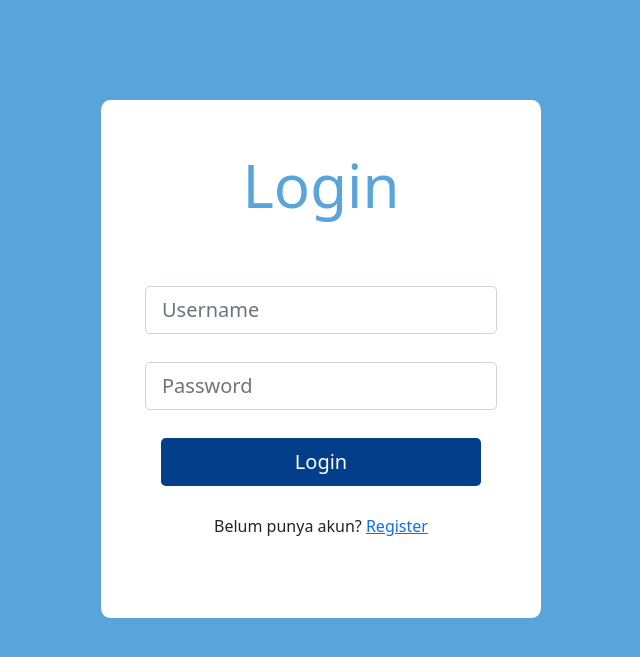
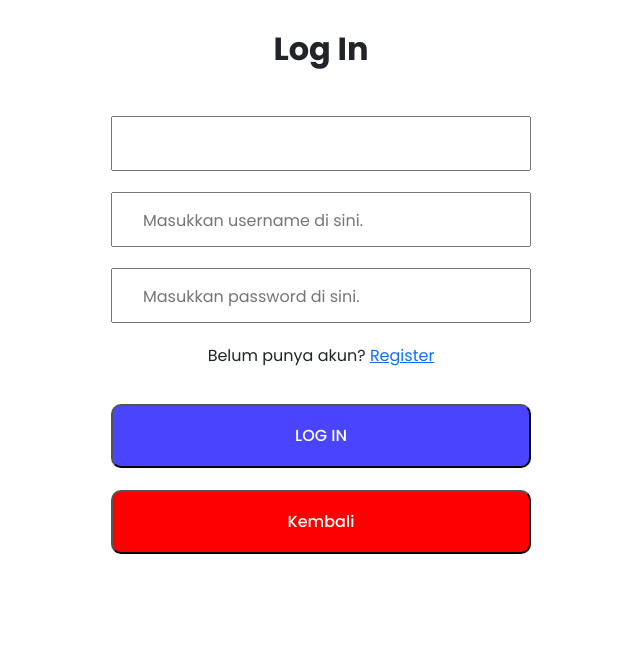
Before and after one commit to PBP-A07/pedulilindungi2.0, a Django app: template account/templates/login.html in a window 1280 px wide. Shown: the top 657 px of the page, without its empty margins (319-959 px from the left). Run offline with Django 3.2, Linux system fonts and the light colour scheme; the template is opened without the code that fills it, so the values that code supplies are empty, except form fields; tables that the repository leaves empty hold one stand-in row (values such as "Sample post"); form fields are guessed from the names that the template uses.

```diff
--- a/account/static/css/login.css
+++ /dev/null
@@ -1,126 +0,0 @@
-body {
-    background-color: #59a5db;
-}
-
-.base {
-    width: auto;
-    height: auto;
-    background-color: white;
-    border-radius: 2%;
-}
-
-#a {
-    padding-top: 100px;
-    padding-left: 420px;
-    padding-right: 420px;
-}
-
-.title {
-    color: #59A5DB;
-    font-size: 60px;
-    padding-top: 40px;
-    padding-bottom: 40px;
-}
-
-.username {
-    margin-left: 44px;
-    margin-right: 44px;
-    margin-bottom: 28px;
-}
-
-.btn {
-    background-color: #023e8a;
-    color: white;
-    width: 320px;
-    margin-bottom: 28px;
-}
-
-#a .regist {
-    padding-bottom: 80px;
-}
-
-@media only screen and (max-width: 1200px) {
-    body {
-        background-color: #59a5db;
-    }
-
-    .base {
-        width: auto;
-        height: auto;
-        background-color: white;
-        border-radius: 2%;
-    }
-
-    #a {
-        padding-top: 100px;
-        padding-left: 200px;
-        padding-right: 200px;
-    }
-
-    .title {
-        color: #59A5DB;
-        font-size: 60px;
-        padding-top: 40px;
-        padding-bottom: 40px;
-    }
-
-    .username {
-        margin-left: 44px;
-        margin-right: 44px;
-        margin-bottom: 28px;
-    }
-
-    .btn {
-        background-color: #023e8a;
-        color: white;
-        width: 300px;
-        margin-bottom: 28px;
-    }
-
-    #a .regist {
-        padding-bottom: 80px;
-    }
-}
-
-@media only screen and (max-width: 768px) {
-    body {
-        background-color: #59a5db;
-    }
-
-    .base {
-        width: auto;
-        height: auto;
-        background-color: white;
-        border-radius: 2%;
-    }
-
-    #a {
-        padding-top: 100px;
-        padding-left: 10px;
-        padding-right: 10px;
-    }
-
-    .title {
-        color: #59A5DB;
-        font-size: 60px;
-        padding-top: 40px;
-        padding-bottom: 40px;
-    }
-
-    .username {
-        margin-left: 44px;
-        margin-right: 44px;
-        margin-bottom: 28px;
-    }
-
-    .btn {
-        background-color: #023e8a;
-        color: white;
-        width: 240px;
-        margin-bottom: 28px;
-    }
-
-    #a .regist {
-        padding-bottom: 80px;
-    }
-}
--- a/account/templates/login.html
+++ b/account/templates/login.html
@@ -1,51 +1,64 @@
 {% load static %}
-<!doctype html>
+<!DOCTYPE html>
 <html lang="en">
   <head>
     <!-- Required meta tags -->
-    <meta charset="utf-8">
-    <meta name="viewport" content="width=device-width, initial-scale=1">
+    <meta charset="utf-8" />
+    <meta name="viewport" content="width=device-width, initial-scale=1" />
 
     <!-- Bootstrap CSS -->
-    <link href="https://cdn.jsdelivr.net/npm/bootstrap@5.1.3/dist/css/bootstrap.min.css" rel="stylesheet" integrity="sha384-1BmE4kWBq78iYhFldvKuhfTAU6auU8tT94WrHftjDbrCEXSU1oBoqyl2QvZ6jIW3" crossorigin="anonymous">
-    <link rel="stylesheet" href="{% static 'css/login.css' %}">
+    <link
+      href="https://cdn.jsdelivr.net/npm/bootstrap@5.1.3/dist/css/bootstrap.min.css"
+      rel="stylesheet"
+      integrity="sha384-1BmE4kWBq78iYhFldvKuhfTAU6auU8tT94WrHftjDbrCEXSU1oBoqyl2QvZ6jIW3"
+      crossorigin="anonymous"
+    />
+    <link rel="stylesheet" href="{% static 'css\account\login.css' %}" />
     <script src="https://ajax.googleapis.com/ajax/libs/jquery/3.3.1/jquery.min.js"></script>
     <title>Login</title>
   </head>
   <body>
-      <div id="a">
-        <div class="base text-center">
-          <div class="d-flex justify-content-center">
-            <p class="title">Login</p>
+    <div id="anchor">
+      <h2>Log In</h2>
+      <div class="form-container">
+        <form action="" method="POST">
+          {% csrf_token %}
+          <div class="input-box" name="username" style="margin-top: 40px">
+            {{ form.username }}
           </div>
-          <form method="POST" action="">
-            {% csrf_token %}
-            <div class="username">
-              <input class="form-control form-control-lg" type="text" placeholder="Username" aria-label="default input example" name="username">
-            </div>
-            <div class="username">
-              <input class="form-control form-control-lg" type="password" placeholder="Password" aria-label="default input example" name="password">
-            </div>
-
-            <div class="login">
-                <input class="btn btn-lg" type="submit" value="Login">
-            </div>
+          <div class="input-box" name="password1">
+            <input
+              type="text"
+              placeholder="Masukkan username di sini."
+              name="username"
+            />
+          </div>
+          <div class="input-box" name="password2">
+            <input
+              type="text"
+              placeholder="Masukkan password di sini."
+              name="password"
+            />
+          </div>
+          <div class="register">
+            <p>Belum punya akun? <a href="/auth/">Register</a></p>
+          </div>
+          <div class="buttons">
+            <input
+              class="auth-button"
+              id="submit"
+              type="submit"
+              value="LOG IN"
+            />
+            <input
+              id="kembali"
+              class="auth-button"
+              type="submit"
+              value="Kembali"
+            />
+          </div>
         </form>
-            <p class="regist">Belum punya akun? <a href="register">Register</a></p>
-          </div>
-        </div>
       </div>
-
-
-    <!-- Optional JavaScript; choose one of the two! -->
-
-    <!-- Option 1: Bootstrap Bundle with Popper -->
-    <script src="https://cdn.jsdelivr.net/npm/bootstrap@5.1.3/dist/js/bootstrap.bundle.min.js" integrity="sha384-ka7Sk0Gln4gmtz2MlQnikT1wXgYsOg+OMhuP+IlRH9sENBO0LRn5q+8nbTov4+1p" crossorigin="anonymous"></script>
-
-    <!-- Option 2: Separate Popper and Bootstrap JS -->
-    <!--
-    <script src="https://cdn.jsdelivr.net/npm/@popperjs/core@2.10.2/dist/umd/popper.min.js" integrity="sha384-7+zCNj/IqJ95wo16oMtfsKbZ9ccEh31eOz1HGyDuCQ6wgnyJNSYdrPa03rtR1zdB" crossorigin="anonymous"></script>
-    <script src="https://cdn.jsdelivr.net/npm/bootstrap@5.1.3/dist/js/bootstrap.min.js" integrity="sha384-QJHtvGhmr9XOIpI6YVutG+2QOK9T+ZnN4kzFN1RtK3zEFEIsxhlmWl5/YESvpZ13" crossorigin="anonymous"></script>
-    -->
+    </div>
   </body>
 </html>
--- /dev/null
+++ b/static/css/account/login.css
@@ -0,0 +1,99 @@
+/* Font size: 300, 400 & 500 & 700 */
+@import url("https://fonts.googleapis.com/css2?family=Poppins:wght@300;400;500;700&display=swap");
+
+.input-box {
+  background-color: white;
+  margin-bottom: 21px;
+}
+
+.buttons {
+  display: flex;
+  flex-direction: column;
+  width: 100%;
+}
+
+.auth-button {
+  height: 64px;
+  border-radius: 10px;
+  font-family: Poppins;
+  font-style: normal;
+  font-weight: 500;
+  font-size: 16px;
+  line-height: 24px;
+  color: #ffffff;
+}
+
+.register {
+  text-align: center;
+}
+
+input[type="text"] {
+  width: 420px;
+  height: 55px;
+  padding-left: 30px;
+}
+
+#anchor {
+  display: flex;
+  flex-direction: column;
+  align-items: center;
+  justify-content: center;
+}
+
+#email-notif {
+  text-align: center;
+  font-weight: 400;
+  font-size: 16;
+  font-family: "Poppins", sans-serif;
+}
+
+#id_username {
+  padding-left: 30px;
+  font-family: "Poppins", sans-serif;
+  font-size: 16;
+  font-weight: 300;
+  padding-top: 25px;
+  padding-bottom: 25px;
+  font-weight: 400;
+}
+
+#kembali {
+  margin-top: 22px;
+  margin-bottom: 70px;
+  background: #ff0000;
+}
+
+#submit {
+  background: #4945ff;
+  margin-top: 20px;
+}
+
+#kembali:hover {
+  background: #d60000;
+}
+
+#submit:hover {
+  background: #3836c9;
+}
+
+::-webkit-input-placeholder {
+  font-family: "Poppins", sans-serif;
+  font-size: 16;
+  font-weight: 300;
+  padding-top: 25px;
+  padding-bottom: 25px;
+  font-weight: 400;
+}
+
+h2 {
+  margin-top: 30px;
+  font-size: 36;
+  font-weight: 700;
+  font-family: "Poppins", sans-serif;
+}
+
+p {
+  font-size: 16;
+  font-weight: 400;
+  font-family: "Poppins", sans-serif;
+}
```
Also changed, not shown: account/static/css/signup.css (deleted, +0 -28 lines), account/templates/signup.html (+27 -5 lines), static/css/account/signup.css (added, +139 -0 lines).
